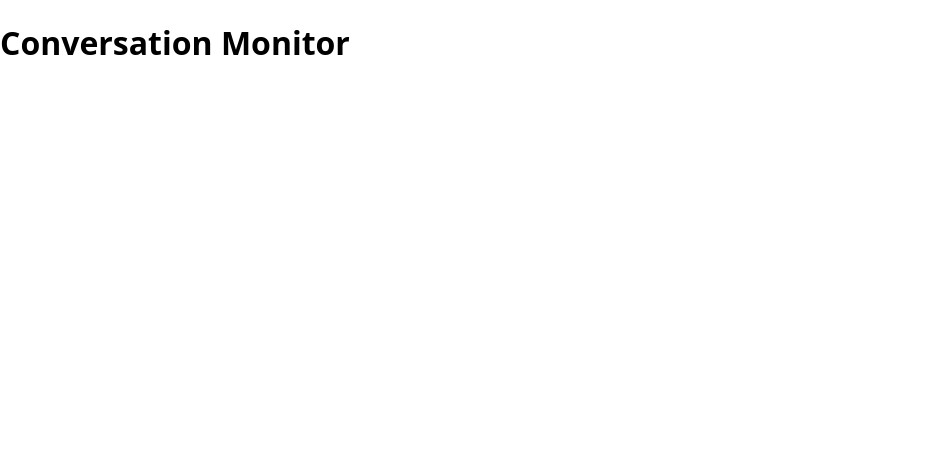
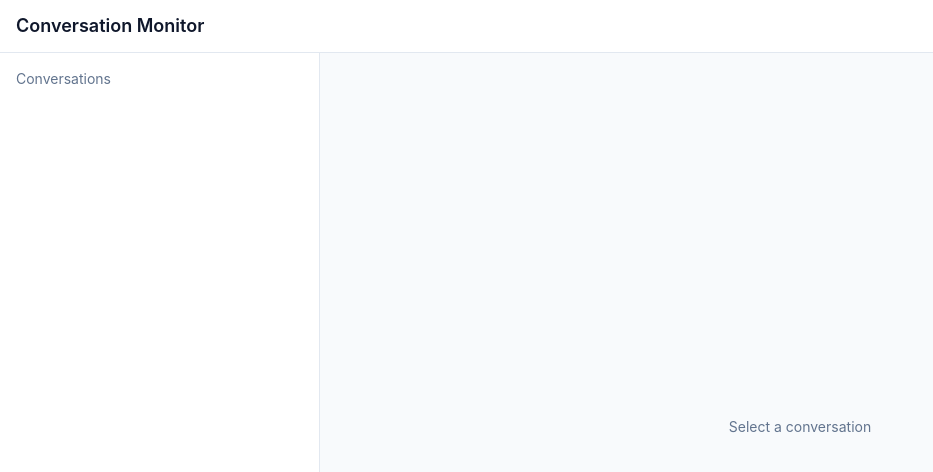
Before and after one commit to SayedEsmail/hams-conversation-monitor, a React (Vite) app: page / in a window 1280 px wide. Shown: the top 472 px of the page, without its empty margins (0-933 px from the left). Built offline with nearby package versions, Linux system fonts and the light colour scheme.

Commit message:
chore: add Tailwind and two-pane app shell

```diff
--- a/package.json
+++ b/package.json
@@ -15,11 +15,13 @@
     "react-dom": "^19.3.1"
   },
   "devDependencies": {
+    "@tailwindcss/vite": "^4.3.5",
     "@types/node": "^24.19.2",
     "@types/react": "^19.3.0",
     "@types/react-dom": "^19.3.0",
     "@vitejs/plugin-react": "^6.1.2",
     "oxlint": "^1.90.0",
+    "tailwindcss": "^4.3.5",
     "typescript": "~7.0.2",
     "vite": "^8.3.6"
   }
--- a/src/App.tsx
+++ b/src/App.tsx
@@ -1,5 +1,21 @@
 function App() {
-  return <h1>Conversation Monitor</h1>
+  return (
+    <div className="flex h-dvh flex-col bg-slate-50 text-slate-900">
+      <header className="flex items-center justify-between border-b border-slate-200 bg-white px-4 py-3">
+        <h1 className="text-lg font-semibold">Conversation Monitor</h1>
+      </header>
+
+      <div className="flex min-h-0 flex-1">
+        <aside className="w-80 shrink-0 overflow-y-auto border-e border-slate-200 bg-white">
+          <p className="p-4 text-sm text-slate-500">Conversations</p>
+        </aside>
+
+        <main className="flex min-w-0 flex-1 flex-col">
+          <p className="m-auto text-sm text-slate-500">Select a conversation</p>
+        </main>
+      </div>
+    </div>
+  )
 }
 
 export default App
--- a/src/index.css
+++ b/src/index.css
@@ -1,4 +1 @@
-body {
-  margin: 0;
-  font-family: system-ui, sans-serif;
-}
+@import 'tailwindcss';
--- a/vite.config.ts
+++ b/vite.config.ts
@@ -1,7 +1,8 @@
+import tailwindcss from '@tailwindcss/vite'
 import react from '@vitejs/plugin-react'
 import { defineConfig } from 'vite'
 
 // https://vite.dev/config/
 export default defineConfig({
-  plugins: [react()],
+  plugins: [react(), tailwindcss()],
 })
```
Also changed, not shown: 1 other file (tests, documents, lock files or other folders).
